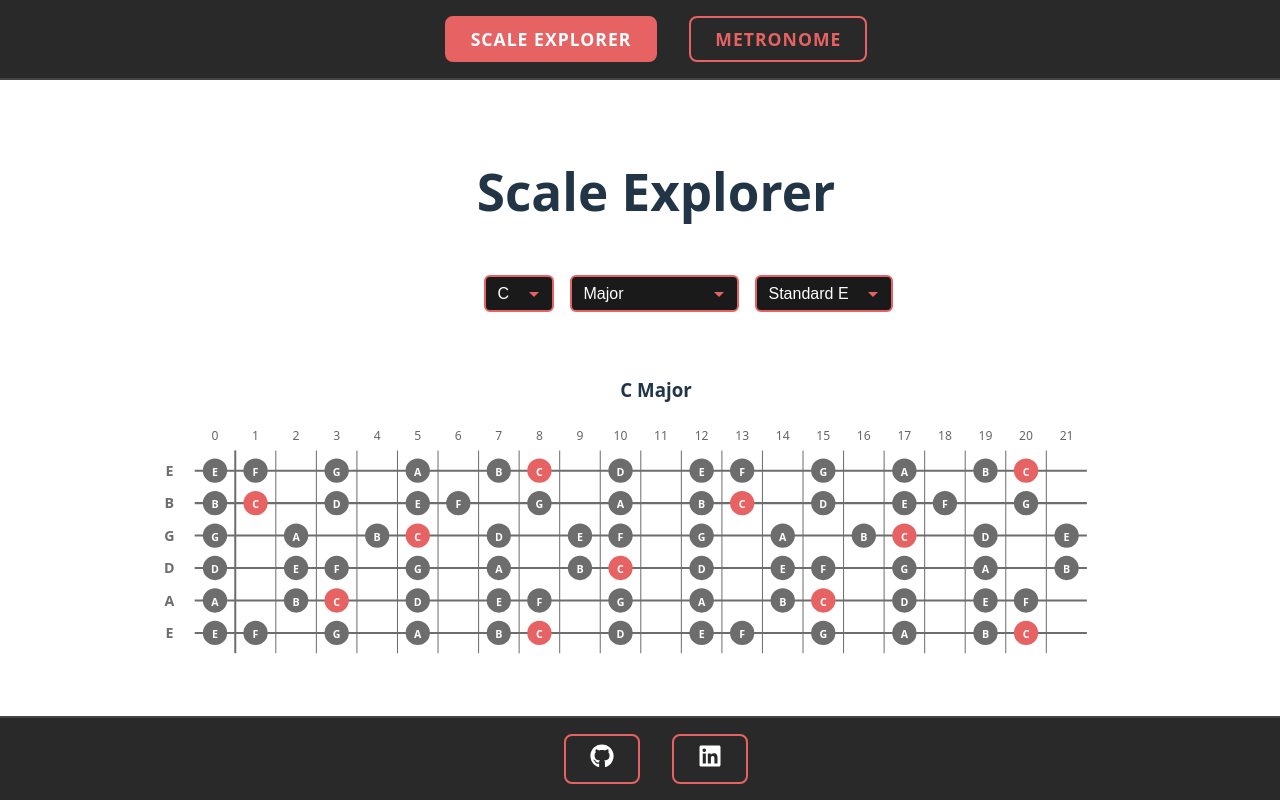
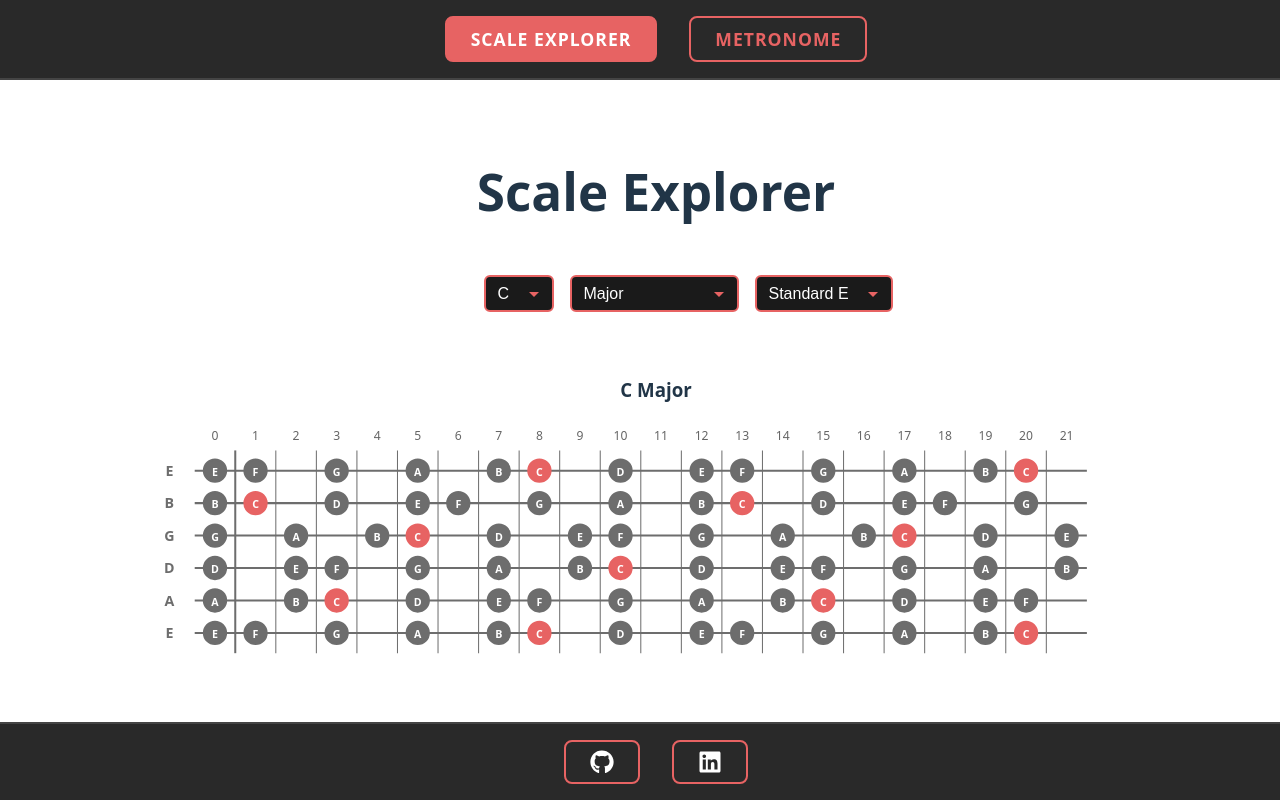
Before and after one commit to felipecamejo/GuitarWeb, a React (Vite) app: page /scale in a window 1280 px wide. Built offline with nearby package versions, Linux system fonts and the light colour scheme; the HTML template or start-up script is replaced by a standard one.

Commit message:
ahora si

```diff
--- a/src/App.css
+++ b/src/App.css
@@ -100,7 +100,9 @@
 }
 
 .github-btn {
-  display: inline-block;
+  display: inline-flex;
+  align-items: center;
+  justify-content: center;
   padding: 0.5rem 1.5rem;
   background-color: transparent;
   color: #e76363;
```
